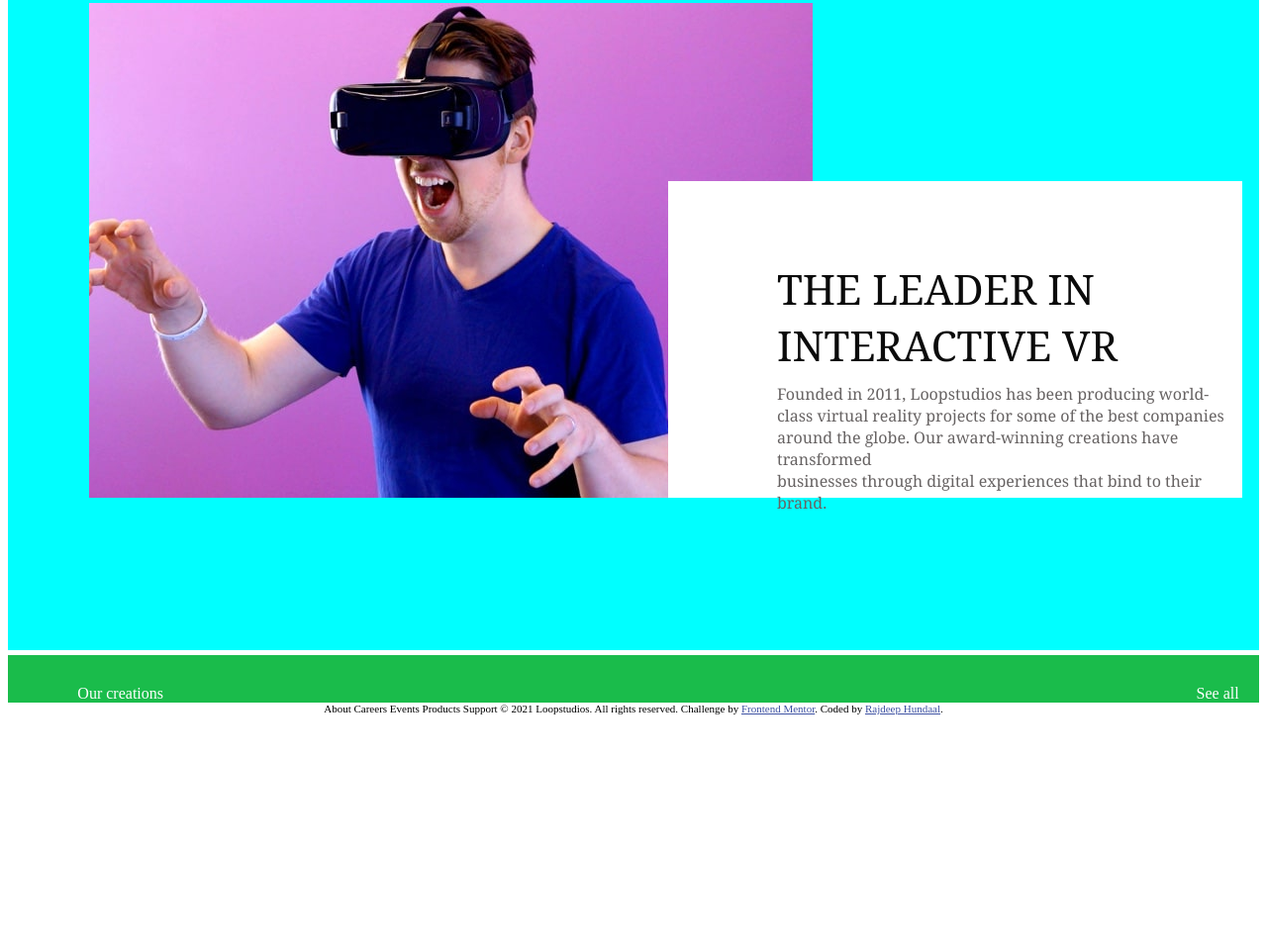
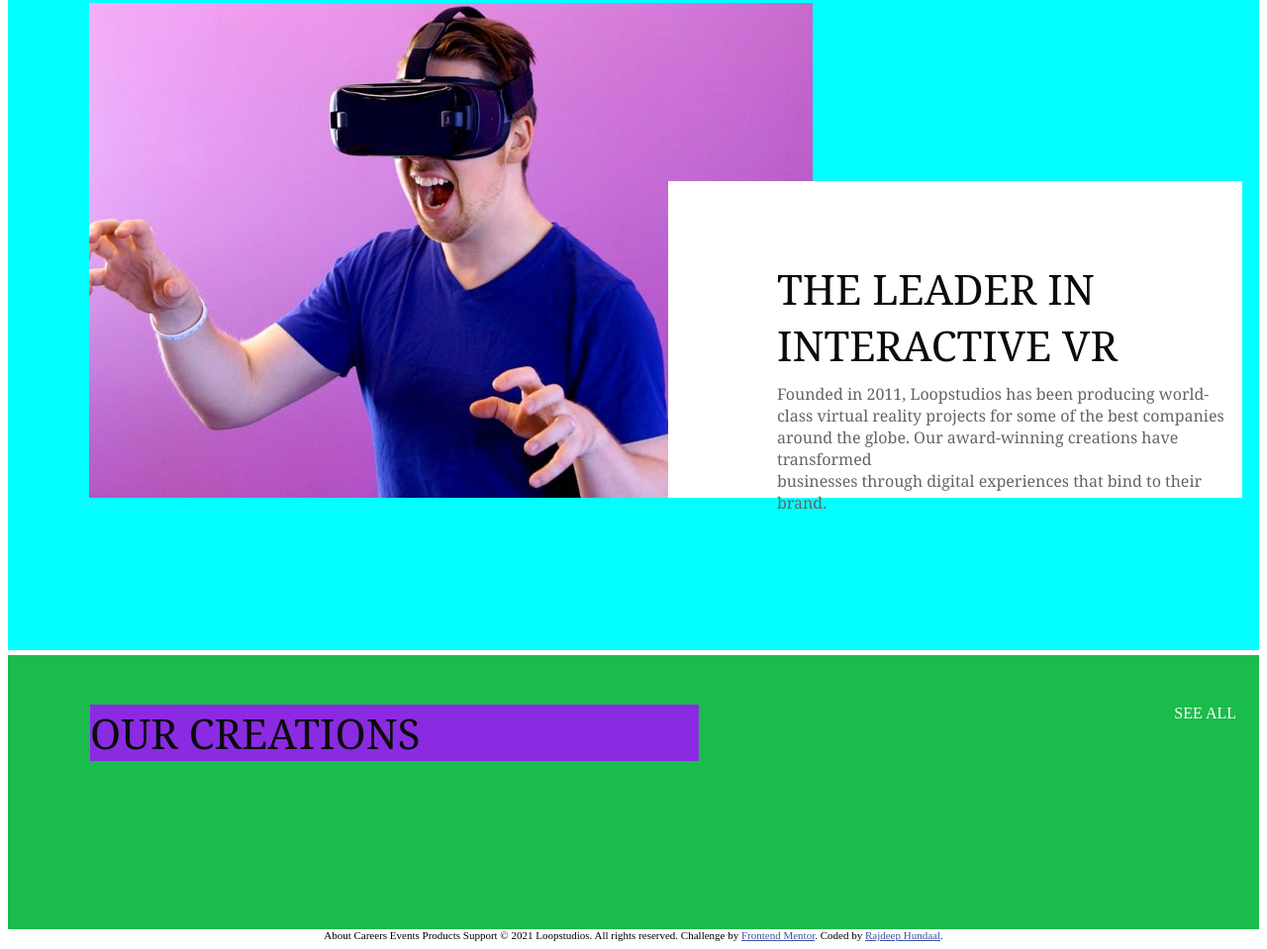
Before and after one commit to rhundal/PS-SBA-2_Frontend_Mentor_Challenge, a plain HTML site: page loopstudios-landing-page-main/index.html in a window 1280 px wide. Shown: the part 790-1749 px from the top of the page at 99% size. Before the commit the page ends 1520 px from the top, so only its background shows below. Drawn offline with Linux system fonts and the light colour scheme.

Commit message:
adjust placement of item1, item2 in middleSection2-grid-container1

```diff
--- a/loopstudios-landing-page-main/index.html
+++ b/loopstudios-landing-page-main/index.html
@@ -75,8 +75,8 @@
 
     <section id="middleSection2">
       <section class="middleSection2-grid-container1">
-        <div class="item"> Our creations</div>
-        <div class="item2"> See all</div>
+        <div class="item1"> OUR CREATIONS </div>
+        <div class="item2"> SEE ALL </div>
       </section>
 
       <!-- <section class="middleSection2-grid-container2">
--- a/loopstudios-landing-page-main/styles/style.css
+++ b/loopstudios-landing-page-main/styles/style.css
@@ -123,8 +123,8 @@ body {}
 
     display: grid;
     grid-template-rows: 1fr;
-    grid-template-columns: repeat(2, 1fr);
-    gap: 1000px;
+    grid-template-columns: 2fr 1fr;
+    gap: 230px;
     margin-left: 50px;
 
 }
@@ -138,11 +138,19 @@ body {}
     border: 2px rgb(135, 144, 135) solid;
 }
 
-.item {
+.item1 {
     color: white;
     display: felx;
-    flex-direction: row;
+    flex-flow: row;
     justify-content: flex-start;
+    font-family: Cambria, Cochin, Georgia, Times, 'Times New Roman', serif;
+    color: rgb(11, 11, 11);
+    font-size: 42px;
+    margin-top: 20px;
+    margin-left: 10px;
+    margin-bottom: 170px;
+    background-color: blueviolet;
+
 }
 
 .item2 {
@@ -150,4 +158,7 @@ body {}
     display: flex;
     flex-direction: row;
     justify-content: flex-end;
+    margin-top: 20px;
+    margin-left: 250px;
+
 }
```
